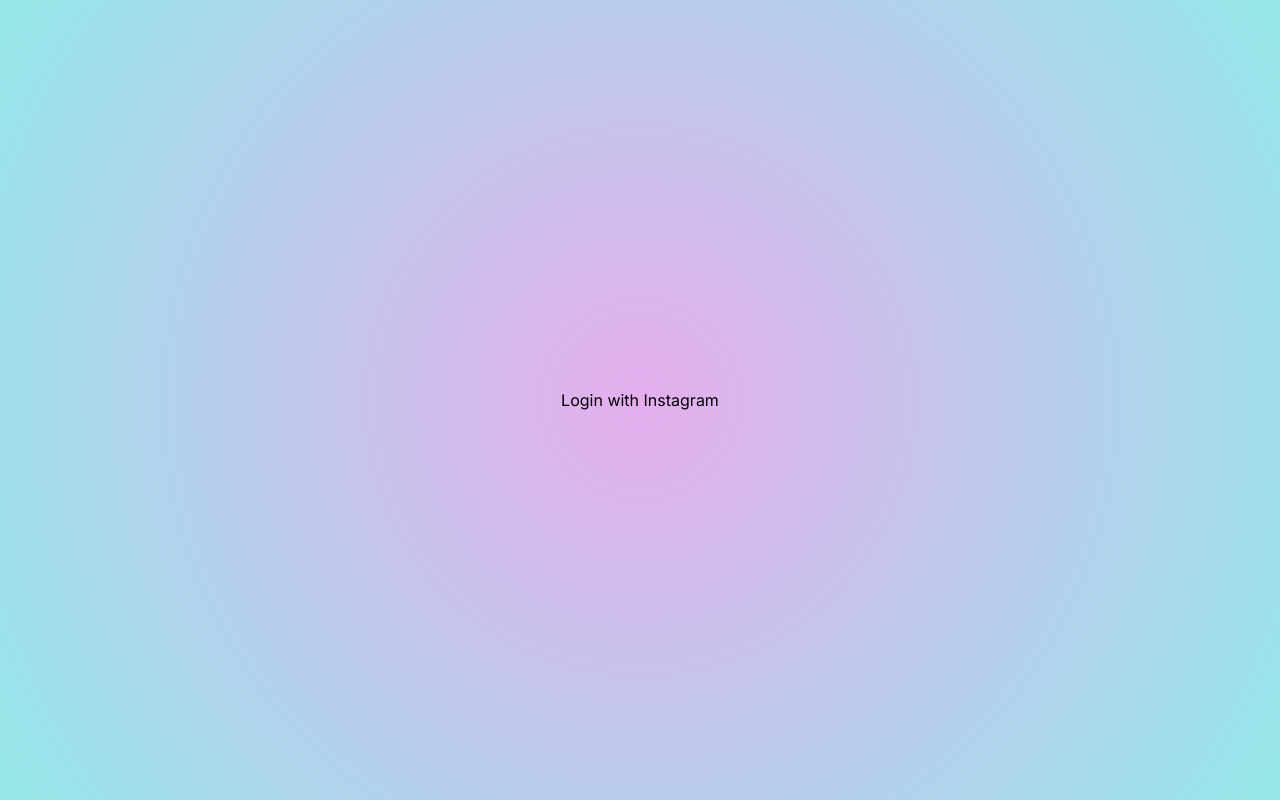
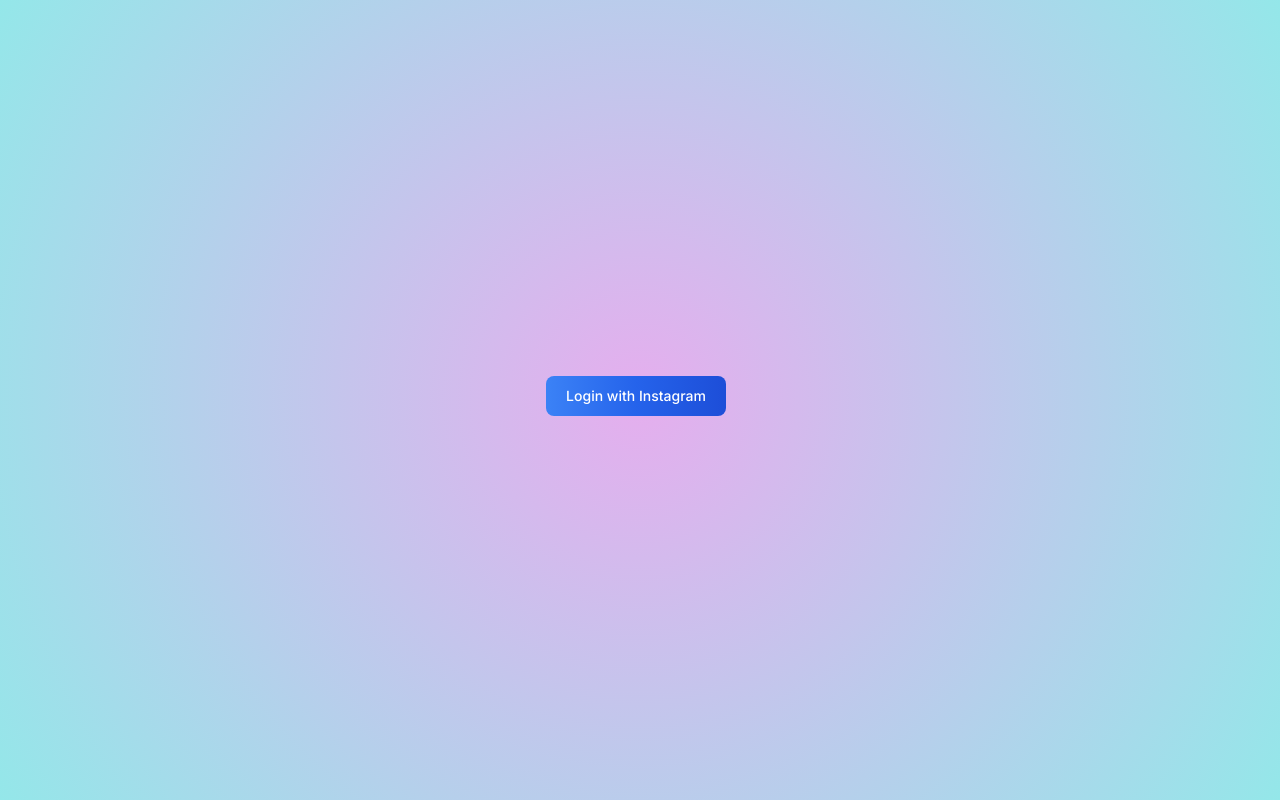
Before and after one commit to slowdivesun/sundae-assign, a Next.js app in the folder insta-feed/: page /login in a window 1280 px wide. Built offline with nearby package versions, Linux system fonts and the light colour scheme.

Commit message:
Testing styles

```diff
--- a/insta-feed/components/LoginButton.js
+++ b/insta-feed/components/LoginButton.js
@@ -13,7 +13,7 @@ const LoginButton = () => {
   return (
     <div>
       <button
-        class='text-white bg-gradient-to-r from-blue-500 via-blue-600 to-blue-700 hover:bg-gradient-to-br focus:ring-4 focus:outline-none focus:ring-blue-300 dark:focus:ring-blue-800 font-medium rounded-lg text-sm px-5 py-2.5 text-center mr-2 mb-2 '
+        class='text-white bg-gradient-to-r from-blue-500 via-blue-600 to-blue-700 hover:bg-gradient-to-br focus:ring-4 focus:outline-none focus:ring-blue-300 dark:focus:ring-blue-800 font-medium rounded-lg text-sm px-5 py-2.5 text-center mr-2 mb-2'
         onClick={onClick}
       >
         Login with Instagram
--- a/insta-feed/tailwind.config.js
+++ b/insta-feed/tailwind.config.js
@@ -1,6 +1,9 @@
 /** @type {import('tailwindcss').Config} */
 module.exports = {
-  content: ["./app/**/*.{js,ts,jsx,tsx,mdx}"],
+  content: [
+    "./app/**/*.{js,ts,jsx,tsx,mdx}",
+    "./components/*.{js,ts,jsx,tsx,mdx}",
+  ],
   theme: {
     extend: {},
   },
```
